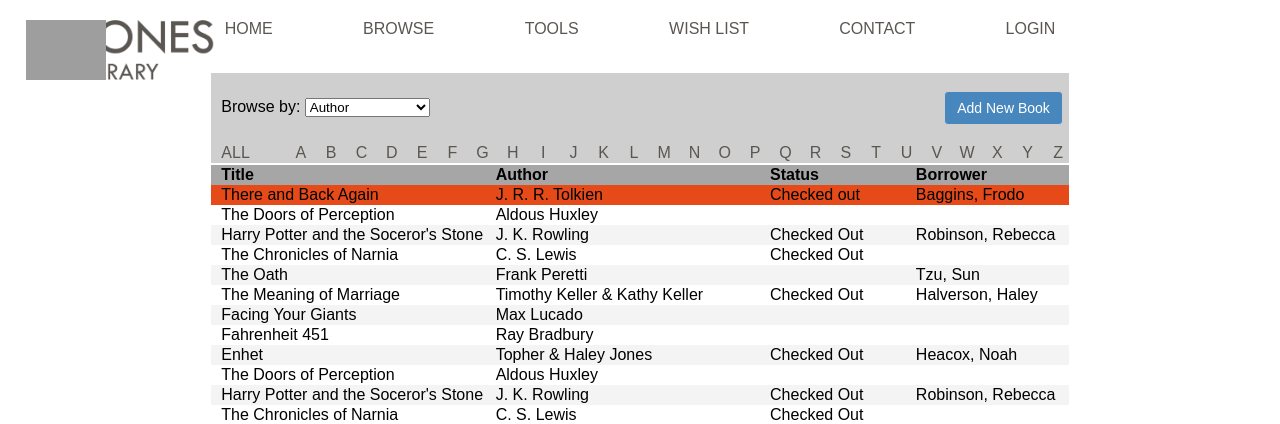
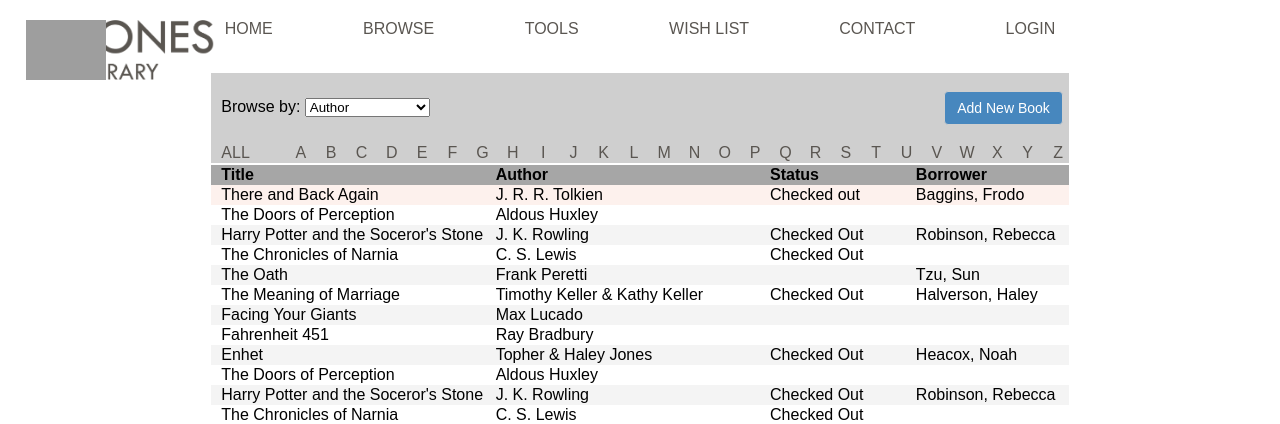
Before and after one commit to ATouhou/JonesLibrary, a PHP site: page /browse.html in a window 1280 px wide, with the pointer over the restyled element. Shown: the top 424 px of the page. Run offline with PHP 8.4, Linux system fonts and the light colour scheme; some web fonts are replaced; grey boxes are pictures that could not be loaded.

Commit message:
row hover

```diff
--- a/styles/main.css
+++ b/styles/main.css
@@ -148,7 +148,7 @@ a:active {
    border: 0px;
  }
  .browse-row:hover{
-   background-color: #e64a19;
+   background-color: #FDF1ED;
    cursor: pointer;
  }
  table{
```
